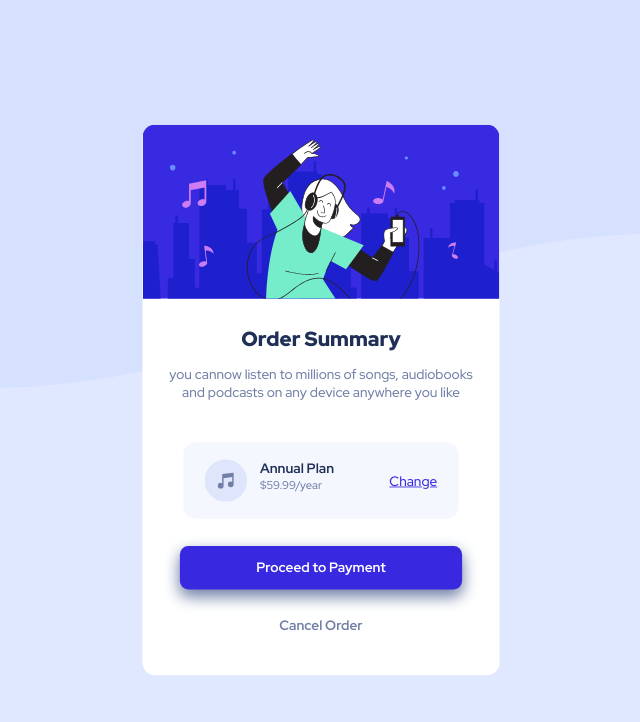
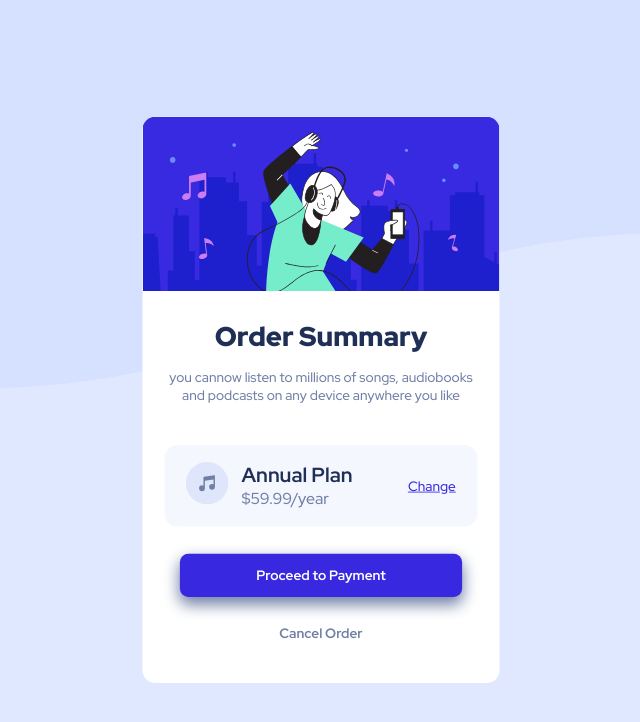
Before and after one commit to vijay0609/order-summary, a plain HTML site: page index.html in a window 1280 px wide. Shown: the whole page, without its empty margins (319-959 px from the left). Drawn offline with Linux system fonts and the light colour scheme.

Commit message:
Add files via upload

```diff
--- a/index.html
+++ b/index.html
@@ -11,14 +11,14 @@
 <body>
    <div class="card">
      <img src="images/illustration-hero.svg" alt="">
-     <h2>Order Summary</h2>
+     <h1>Order Summary</h1>
      <p>you cannow listen to millions of songs, audiobooks and podcasts on any device anywhere you like</p>
      <div class="annual-plan">
        <div class="img">
        <img src="images/icon-music.svg" width="50" height="50" alt="">
        <div>
-       <h4>Annual Plan</h4>
-       <h5>$59.99/year</h5>
+       <h2>Annual Plan</h2>
+       <h3>$59.99/year</h3>
        </div>
        </div>
        <a href="#">change</a>
--- a/styles.css
+++ b/styles.css
@@ -78,7 +78,7 @@ body{
 
 
 
-.card h2{
+.card h1{
     font-weight: 900;
     color: var(--Dark-blue);
     margin: 32px 0 16px 0;
@@ -108,13 +108,13 @@ body{
 
 }
 
-.annual-plan h4{
+.annual-plan h2{
     font-weight: 700;
     margin: 0 15px;
     color: var(--Dark-blue);
 }
 
-.annual-plan h5{
+.annual-plan h3{
     font-weight: 500;
     margin: 0 15px;
     color: var(--Desaturated-blue);
```
